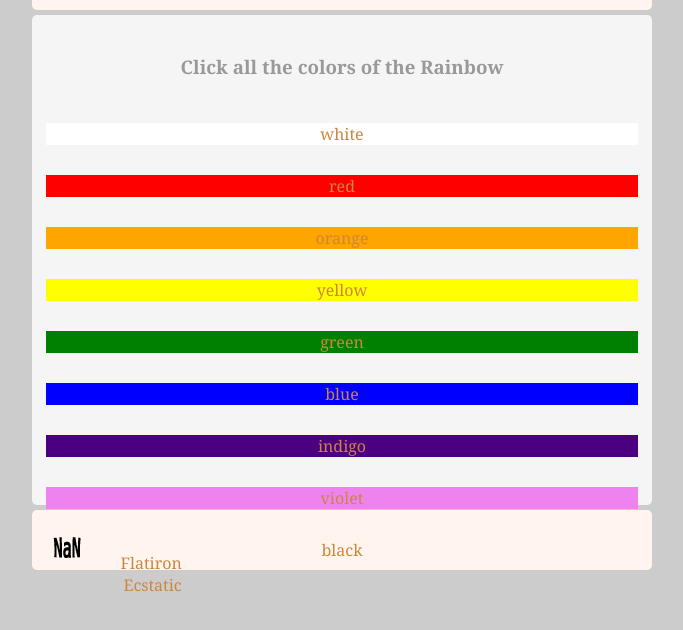
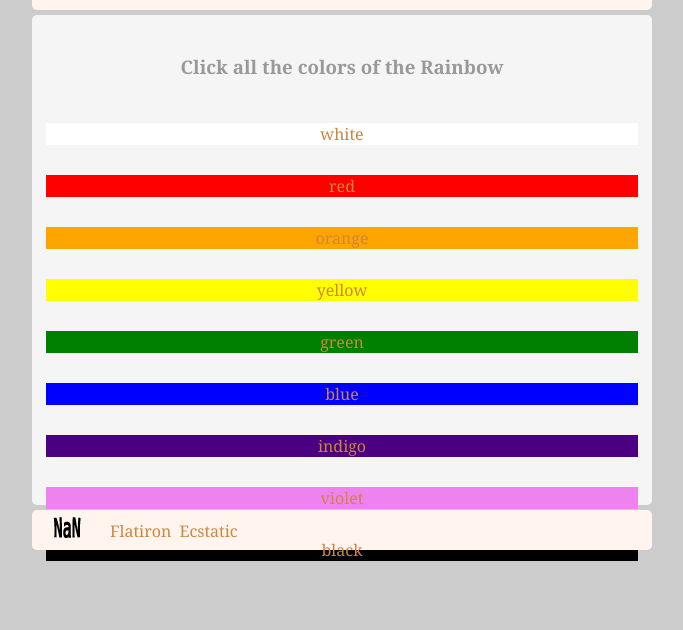
Before and after one commit to gradus/mindmap, a website: page public/index.html in a window 1280 px wide. Shown: the part 106-736 px from the top of the page, without its empty margins (308-991 px from the left). Drawn offline with Linux system fonts and the light colour scheme.

Commit message:
adjust footer

```diff
--- a/package.json
+++ b/package.json
@@ -1,7 +1,7 @@
 {
   "name": "mindmap",
   "author": "Kris Windham",
-  "version": "0.0.2-6",
+  "version": "0.0.2-7",
   "scripts": {
     "start": "./bin/server"
   },
--- a/public/app.css
+++ b/public/app.css
@@ -74,7 +74,7 @@ a:hover {
 #footer {
   background-color: seaShell;
   width: 100%;
-  height: 40px;
+  height: 20px;
   padding: 10px;
   text-align: right;
   margin-bottom: 4px;
@@ -84,14 +84,17 @@ a:hover {
 
 #footer img {
   float: left;
+  margin-top:0px;
 }
 
 #left {
   float: left;
-  padding-bottom: 10px;
+  padding-bottom: 20px;
+  margin-top:-10px;
 }
 
 #right {
+  float: right;
   padding: 10px;
 }
 
```
